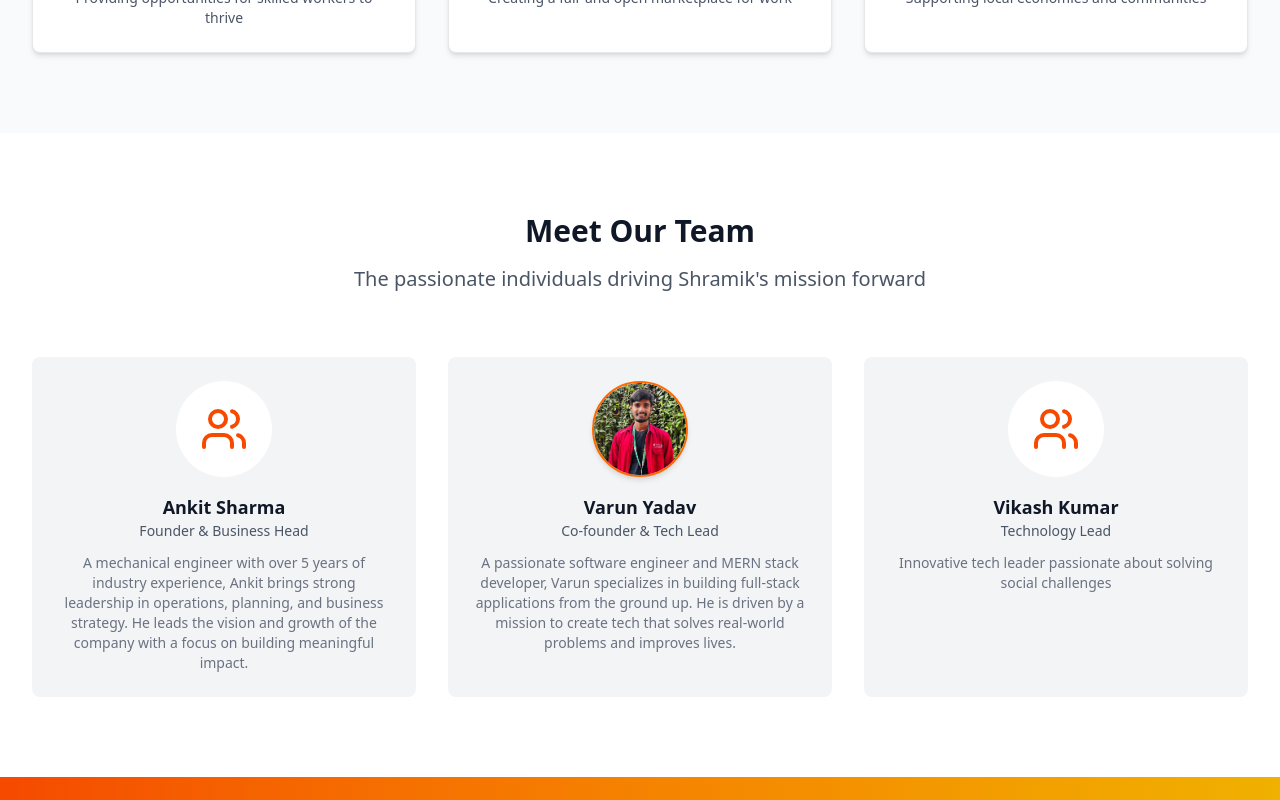
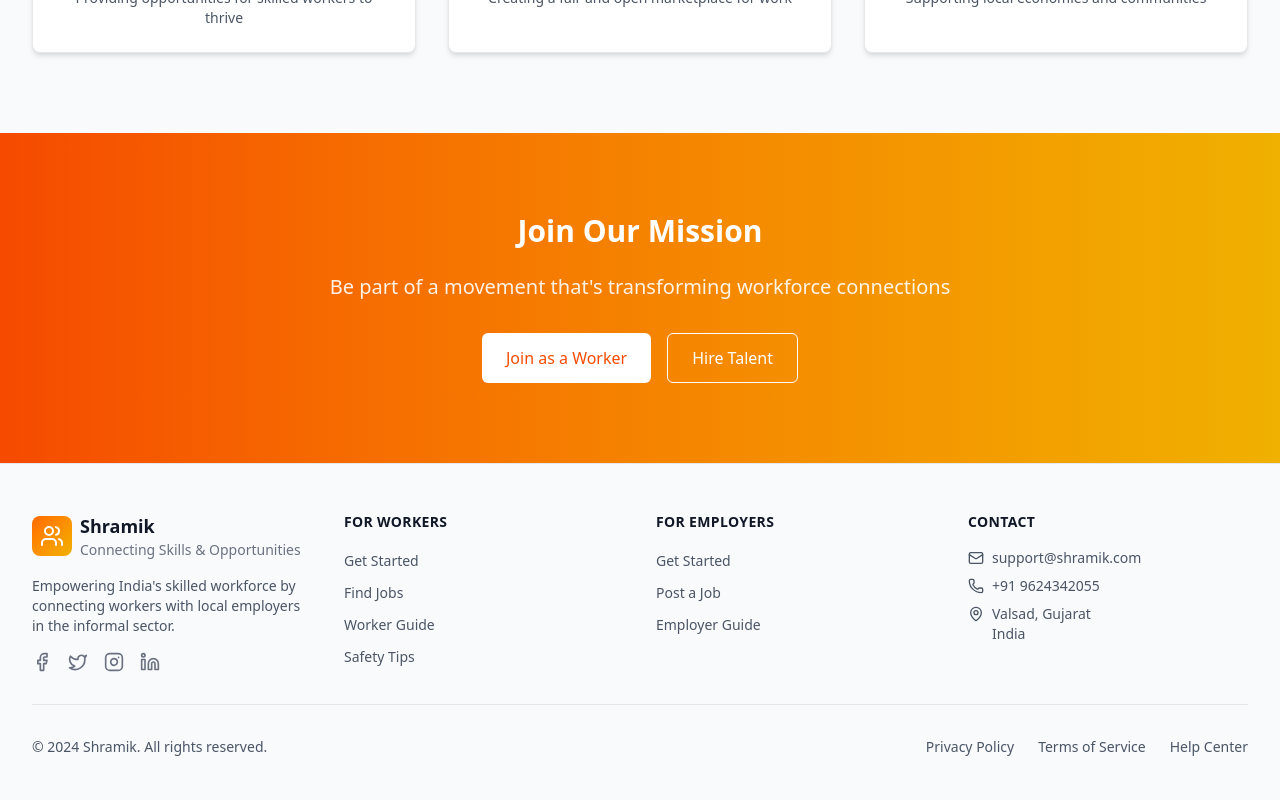
Before and after one commit to NexaCraft/Shramik, a React (Vite) app in the folder client/: page /about in a window 1280 px wide. Shown: the part 1380-2180 px from the top of the page. Built offline with nearby package versions, Linux system fonts and the light colour scheme.

Commit message:
removed the Team Section from About page

```diff
--- a/client/src/pages/About.jsx
+++ b/client/src/pages/About.jsx
@@ -17,25 +17,6 @@
       icon: Globe,
       title: "Local Impact",
       description: "Supporting local economies and communities",
-    },
-  ];
-
-  const teamMembers = [
-    {
-      name: "Ankit Sharma",
-      role: "Founder & Business Head",
-      bio: "A mechanical engineer with over 5 years of industry experience, Ankit brings strong leadership in operations, planning, and business strategy. He leads the vision and growth of the company with a focus on building meaningful impact.",
-    },
-    {
-      profile: assets.Varun_Yadav,
-      name: "Varun Yadav",
-      role: "Co-founder & Tech Lead",
-      bio: "A passionate software engineer and MERN stack developer, Varun specializes in building full-stack applications from the ground up. He is driven by a mission to create tech that solves real-world problems and improves lives.",
-    },
-    {
-      name: "Vikash Kumar",
-      role: "Technology Lead",
-      bio: "Innovative tech leader passionate about solving social challenges",
     },
   ];
 
@@ -127,48 +108,6 @@
         </div>
       </section>
 
-      {/* Team Section */}
-      <section className="py-20 bg-white">
-        <div className="max-w-7xl mx-auto px-4 sm:px-6 lg:px-8">
-          <div className="text-center mb-16">
-            <h2 className="text-3xl font-bold text-gray-900 mb-4">
-              Meet Our Team
-            </h2>
-            <p className="text-xl text-gray-600 max-w-3xl mx-auto">
-              The passionate individuals driving Shramik's mission forward
-            </p>
-          </div>
-          <div className="grid md:grid-cols-3 gap-8">
-            {teamMembers.map((member, index) => (
-              <div
-                key={index}
-                className="bg-gray-100 rounded-lg p-6 text-center"
-              >
-                <div className="w-24 h-24 mx-auto mb-4">
-                  {member.profile ? (
-                    <img
-                      src={member.profile}
-                      alt={member.name}
-                      className="w-24 h-24 object-cover rounded-full border-2 border-orange-500 shadow-md"
-                    />
-                  ) : (
-                    <div className="bg-white rounded-full w-24 h-24 flex items-center justify-center">
-                      <Users className="h-12 w-12 text-orange-600" />
-                    </div>
-                  )}
-                </div>
-
-                <h3 className="text-lg font-semibold text-gray-900">
-                  {member.name}
-                </h3>
-                <p className="text-sm text-gray-600 mb-3">{member.role}</p>
-                <p className="text-gray-500 text-sm">{member.bio}</p>
-              </div>
-            ))}
-          </div>
-        </div>
-      </section>
-
       {/* Call to Action */}
       <section className="py-20 bg-gradient-to-r from-orange-600 to-yellow-500">
         <div className="max-w-4xl mx-auto px-4 sm:px-6 lg:px-8 text-center">
```
